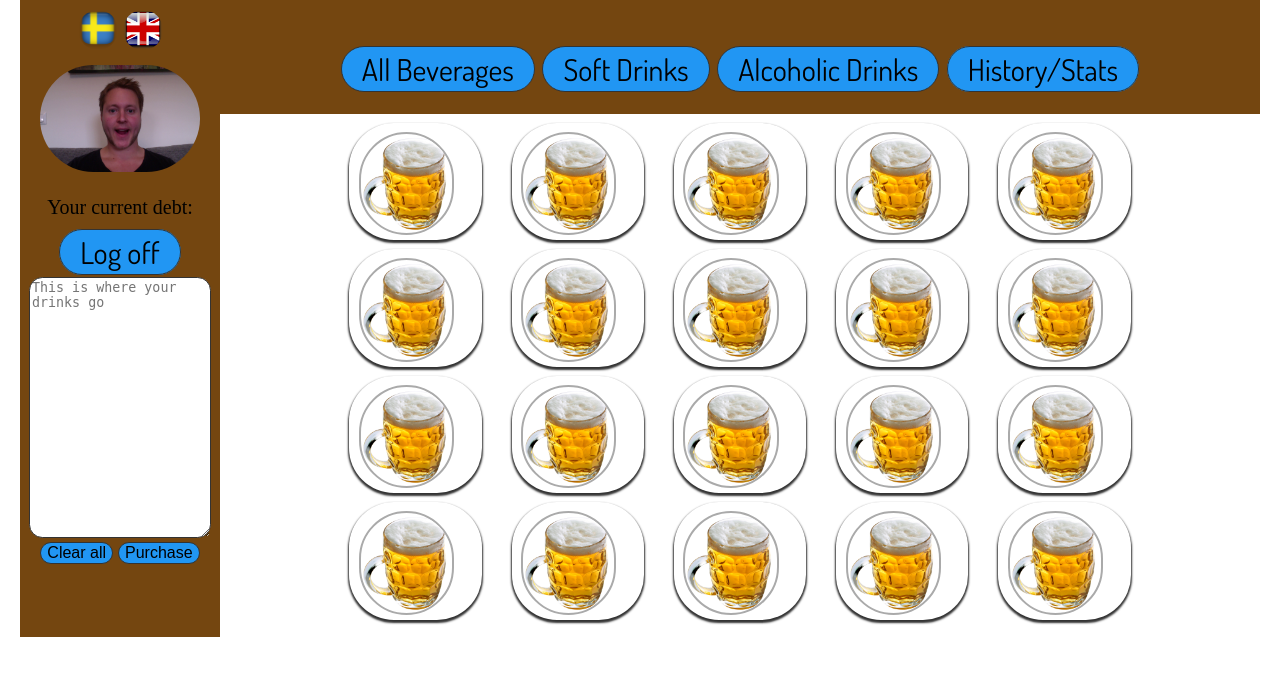
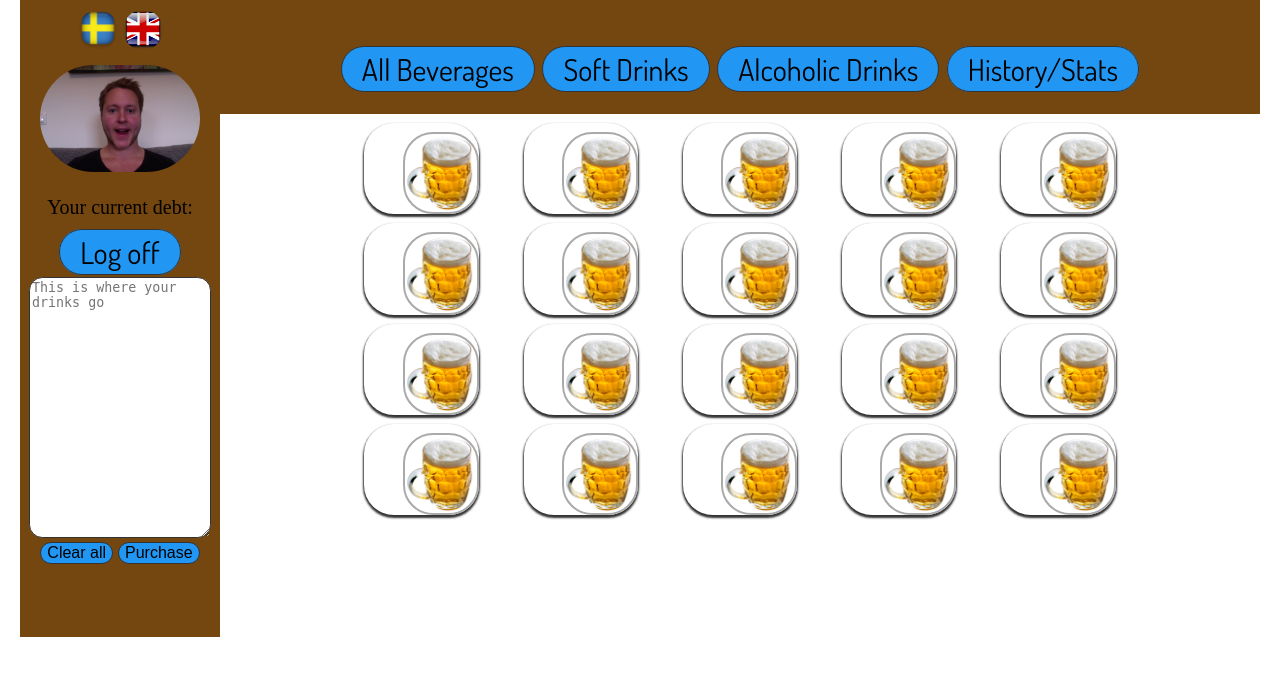
Before and after one commit to LaChapeliere/ipup, a PHP site: page /html/index.html in a window 1280 px wide. Shown: the top 676 px of the page. Run offline with PHP 8.4, Linux system fonts and the light colour scheme; some libraries are stand-ins or nearby versions.

Commit message:
editing table element

```diff
--- a/css/style.css
+++ b/css/style.css
@@ -209,33 +209,23 @@ input:checked + .slider:before {
 /* The table itself in the content section. Where all the drinks should appear */
 #content table {
 	border-collapse: separate;
-	border-spacing: 1em .3em;
+	border-spacing: 1.5em .3em;
 	margin-left: auto;
 	margin-right: auto;
 }
 
 /* The specific element in the table */
 #content td {
-   border-radius: 1.5em;
+   border-radius: 1em;
    box-shadow: 0 2px 2px 1px #333;
-   text-align: center;
-   vertical-align: middle;
    color: black;
-   /*When usin this uniform padding, the images ended up slightly to the right. Might
-   have to be revised later on - removing padding-left & padding-right if Emma figures
-   our how to center the img via JS indstead of here, manually.
-   padding: .5em;
-   */
-   padding-left: 0em;
-   padding-right: .6em;
-   background-color: background-color: #26C6DA ;
-   max-width: 140px;
-
 }
 
 .beverageImg {
-    width: 80%;
+    width: 63%;
     border: 2px solid #aaaaaa;
+    border-radius: 1em;
+    float: right;
 }
 
 /*Stuff only related to the history/stats page!*/
```
